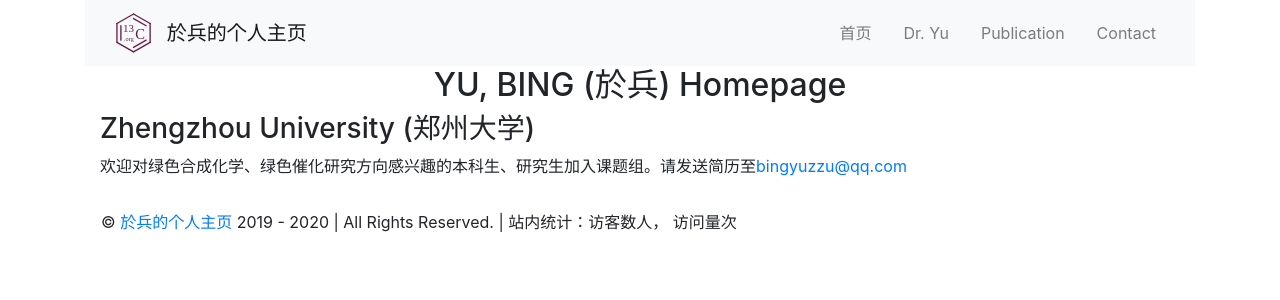
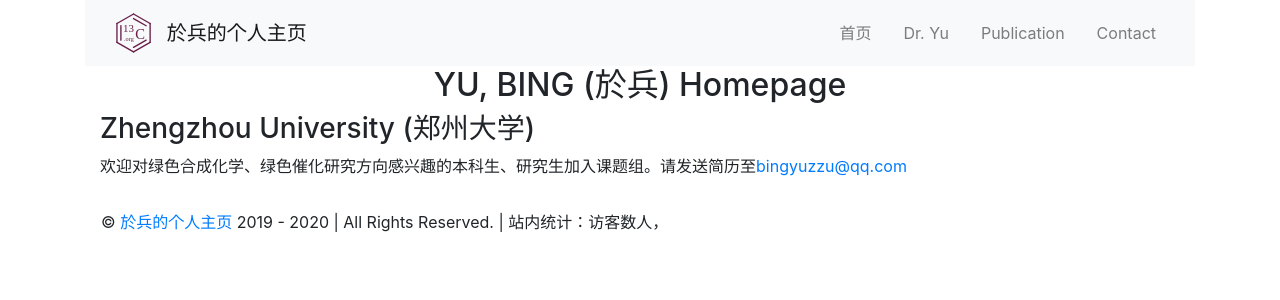
Before and after one commit to bingyuzzu/bingyuzzu.github.io, a Jekyll site: the page built from index.md, in a window 1280 px wide. Shown: the top 300 px of the page. Built offline with Jekyll 4.4.1, drawn with Linux system fonts in a browser that asks for light colours; comment, search, counter and statistics services are not loaded; our own code applies the rules of GitHub Pages for plain Markdown files.

Commit message:
Update footer.html

```diff
--- a/_includes/footer.html
+++ b/_includes/footer.html
@@ -3,7 +3,7 @@
   <script async src="//busuanzi.ibruce.info/busuanzi/2.3/busuanzi.pure.mini.js"></script>
   <div class="nav navbar-text">
       © <a href="mailto:{{ _author.email }}" target="_blank"> {{ site.title }} </a> 2019 - <script>document.write(new Date().getFullYear());</script> | All Rights Reserved. | 站内统计：<span id="busuanzi_container_site_uv">访客数<span id="busuanzi_value_site_uv", Style="color:red"></span>人，</span>
-                  <span id="busuanzi_container_site_pv">访问量<span id="busuanzi_value_site_pv", Style="color:red"></span>次</span>
+
 </div>
   </div>
 
```
